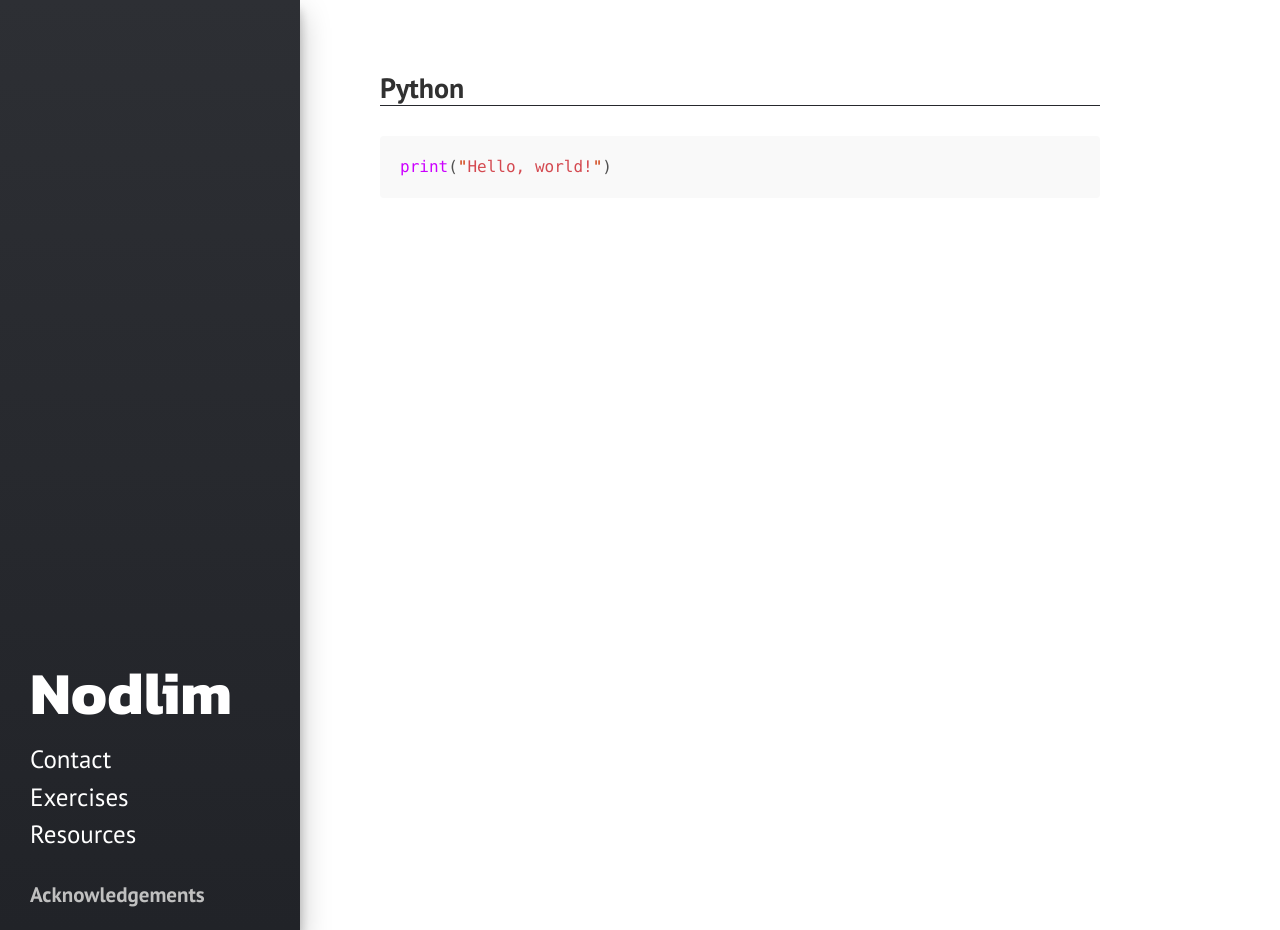
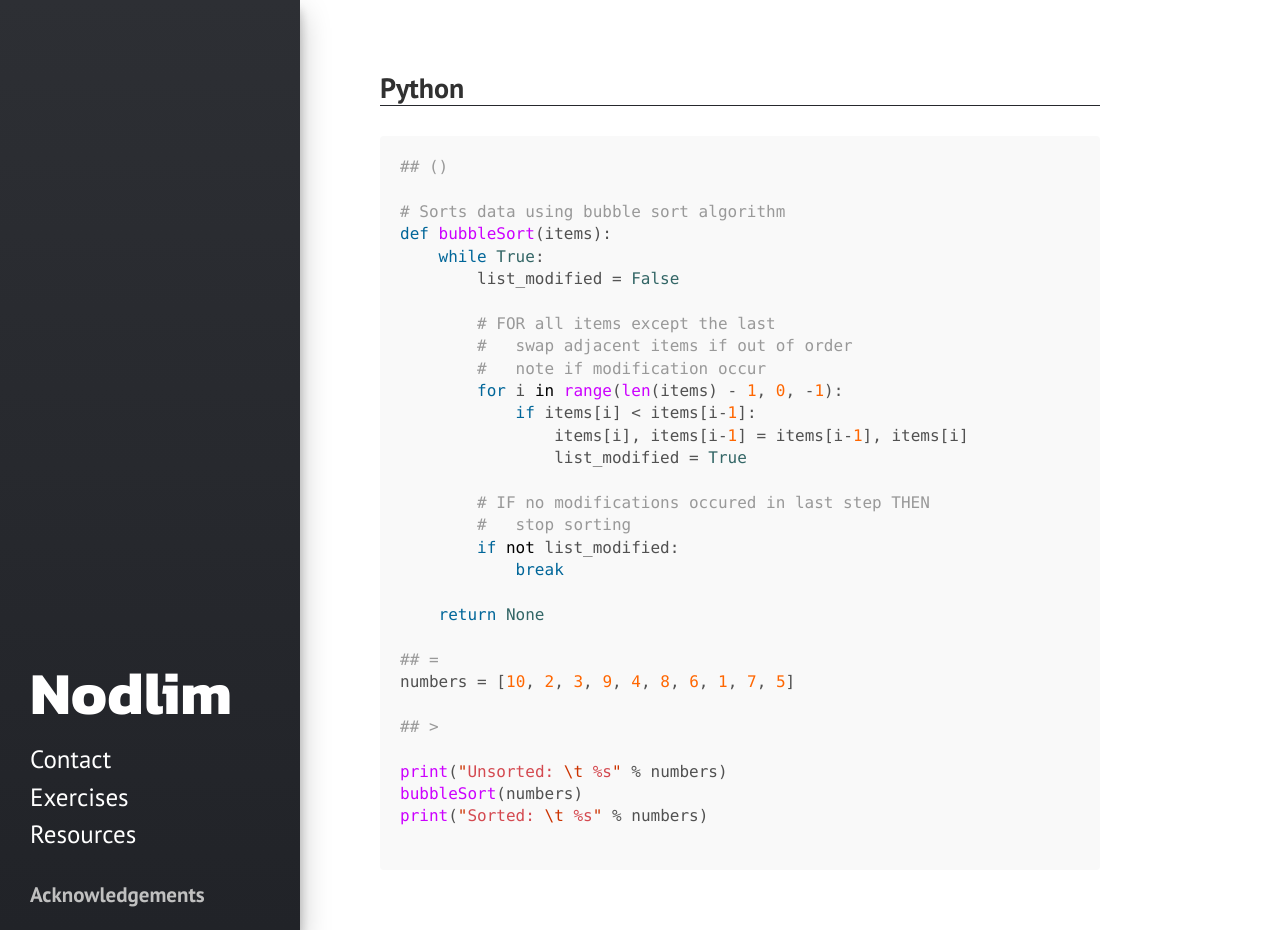
Before and after one commit to kranzuft/nodlim_old, a Jekyll site: the page built from _algo/sol/sorting/bubble.md, in a window 1280 px wide and 930 px high. Built offline with Jekyll 4.4.1, drawn with Linux system fonts in a browser that asks for light colours.

Commit message:
Added implementation for python bubble sort

```diff
--- a/_algo/sol/sorting/bubble.md
+++ b/_algo/sol/sorting/bubble.md
@@ -6,5 +6,35 @@ title: Bubble Sort | Algorithm Solution
 ## Python
 
 ~~~python
-print("Hello, world!")
+## ()
+
+# Sorts data using bubble sort algorithm
+def bubbleSort(items):
+    while True:
+        list_modified = False
+
+        # FOR all items except the last
+        #   swap adjacent items if out of order
+        #   note if modification occur
+        for i in range(len(items) - 1, 0, -1):
+            if items[i] < items[i-1]:
+                items[i], items[i-1] = items[i-1], items[i]
+                list_modified = True
+
+        # IF no modifications occured in last step THEN
+        #   stop sorting
+        if not list_modified:
+            break
+
+    return None
+
+## =
+numbers = [10, 2, 3, 9, 4, 8, 6, 1, 7, 5]
+
+## >
+
+print("Unsorted: \t %s" % numbers)
+bubbleSort(numbers)
+print("Sorted: \t %s" % numbers)
+
 ~~~
```
